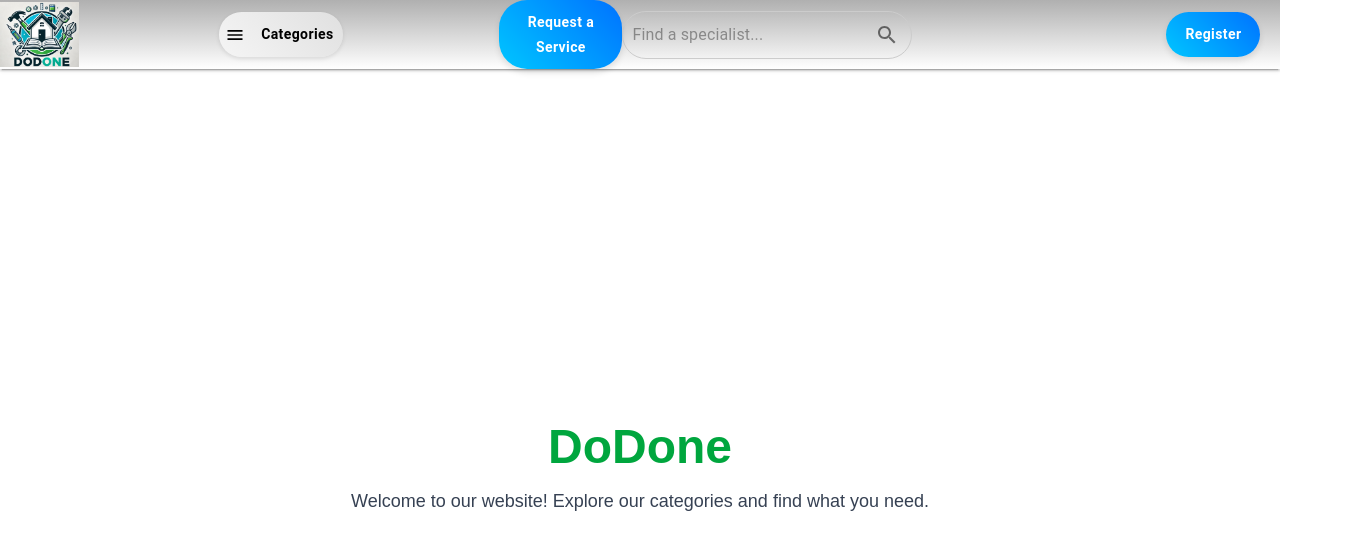
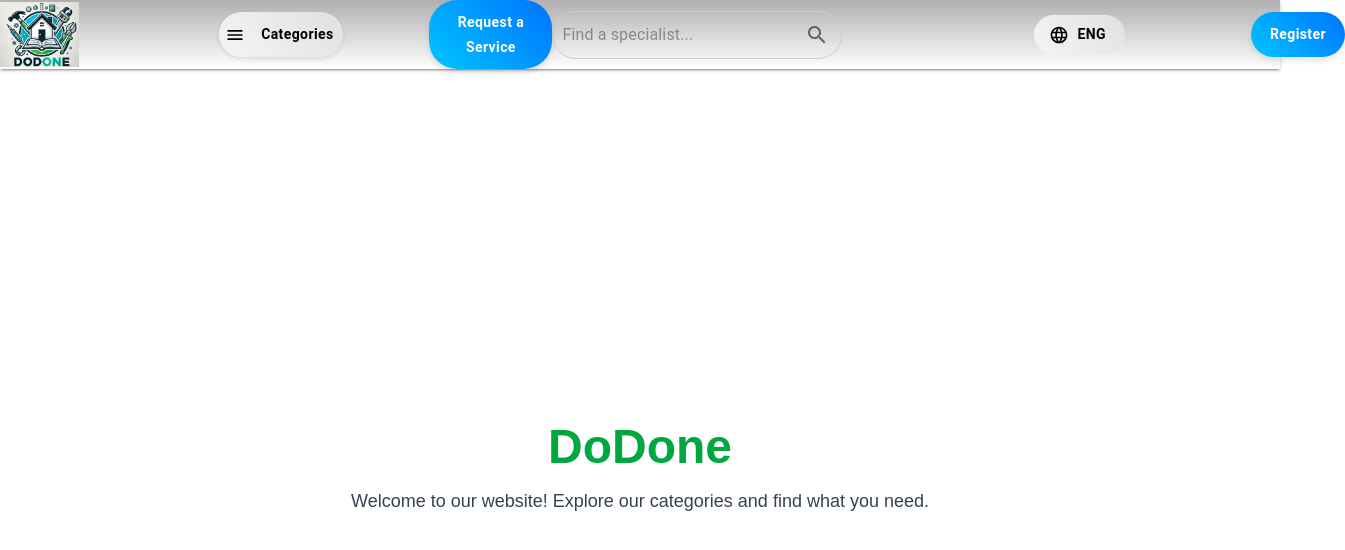
Before and after one commit to Vhkan/dodone, a Next.js app: page / in a window 1280 px wide. Shown: the top 550 px of the page, 1345 px wide, since content can reach past the window. Built offline with nearby package versions, Linux system fonts and the light colour scheme.

Commit message:
add language drop-down menu

```diff
--- a/src/components/Header.tsx
+++ b/src/components/Header.tsx
@@ -15,6 +15,7 @@
 import SearchIcon from "@mui/icons-material/Search";
 import MenuIcon from "@mui/icons-material/Menu";
 import ArrowRightIcon from "@mui/icons-material/ArrowRight";
+import LanguageIcon from "@mui/icons-material/Language";
 
 // Types for categories
 interface Subcategory {
@@ -144,6 +145,27 @@
     setSelectedMainCategory(null);
   };
 
+  //Language Menu
+  const [languageAnchorEl, setLanguageAnchorEl] = useState<null | HTMLElement>(
+    null
+  );
+  const [selectedLanguage, setSelectedLanguage] = useState("ENG"); // Default language
+
+  const handleLanguageMenuOpen = (
+    event: React.MouseEvent<HTMLButtonElement>
+  ) => {
+    setLanguageAnchorEl(event.currentTarget);
+  };
+
+  const handleLanguageSelect = (lang: string) => {
+    setSelectedLanguage(lang);
+    setLanguageAnchorEl(null);
+  };
+
+  const handleLanguageMenuClose = () => {
+    setLanguageAnchorEl(null);
+  };
+
   return (
     <AppBar
       position="static"
@@ -162,9 +184,15 @@
         <Typography variant="h6" sx={{ fontWeight: "bold", color: "black" }}>
           {/* <Link href="/" style={{ textDecoration: "none", color: "green" }}>DoDone</Link> */}
         </Typography>
-
         {/* Categories Dropdown */}
-        <div style={{ display: 'flex', alignItems: 'center', marginRight: 'auto', gap: '1rem' }}>
+        <div
+          style={{
+            display: "flex",
+            alignItems: "center",
+            marginRight: "auto",
+            gap: "1rem",
+          }}
+        >
           <Button
             aria-controls="category-menu"
             aria-haspopup="true"
@@ -203,7 +231,7 @@
               padding: "10px 19px",
               borderRadius: "2em",
               textTransform: "none",
-              marginLeft: "10em",
+              marginLeft: "5em",
               fontWeight: "bold",
               boxShadow: "0px 4px 6px rgba(0, 0, 0, 0.1)",
               transition:
@@ -323,7 +351,6 @@
             ))}
           </Menu>
         </div>
-
         {/* Search Bar and Register Button */}
         <div
           style={{
@@ -332,7 +359,7 @@
             border: "1px solid #ccc",
             borderRadius: "1.5em",
             padding: "2px 4px",
-            marginRight: "8em",
+            marginRight: "12em",
           }}
         >
           <TextField
@@ -349,7 +376,51 @@
             <SearchIcon />
           </IconButton>
         </div>
+        <div style={{ display: "flex", alignItems: "center", gap: "1rem" }}>
+          <Button
+            aria-controls="language-menu"
+            aria-haspopup="true"
+            onClick={handleLanguageMenuOpen}
+            sx={{
+              background: "linear-gradient(45deg, #f5f5f5, #e0e0e0)",
+              color: "black",
+              padding: "7px 19px",
+              borderRadius: "2em",
+              fontWeight: "bold",
+              textTransform: "none",
+            }}
+            startIcon={<LanguageIcon />}
+          >
+            {selectedLanguage}
+          </Button>
 
+          {/* Language Menu */}
+          <Menu
+            id="language-menu"
+            anchorEl={languageAnchorEl}
+            open={Boolean(languageAnchorEl)}
+            onClose={handleLanguageMenuClose}
+            anchorOrigin={{
+              vertical: "bottom",
+              horizontal: "left",
+            }}
+            transformOrigin={{
+              vertical: "top",
+              horizontal: "left",
+            }}
+          >
+            <MenuItem onClick={() => handleLanguageSelect("ENG")}>
+              English (ENG)
+            </MenuItem>
+            <MenuItem onClick={() => handleLanguageSelect("UKR")}>
+              Українська (UKR)
+            </MenuItem>
+            <MenuItem onClick={() => handleLanguageSelect("DK")}>
+              Dansk (DK)
+            </MenuItem>
+          </Menu>
+        </div>
+        {/* Register Button */}
         <Link href="/register" passHref>
           <Button
             variant="contained"
```
